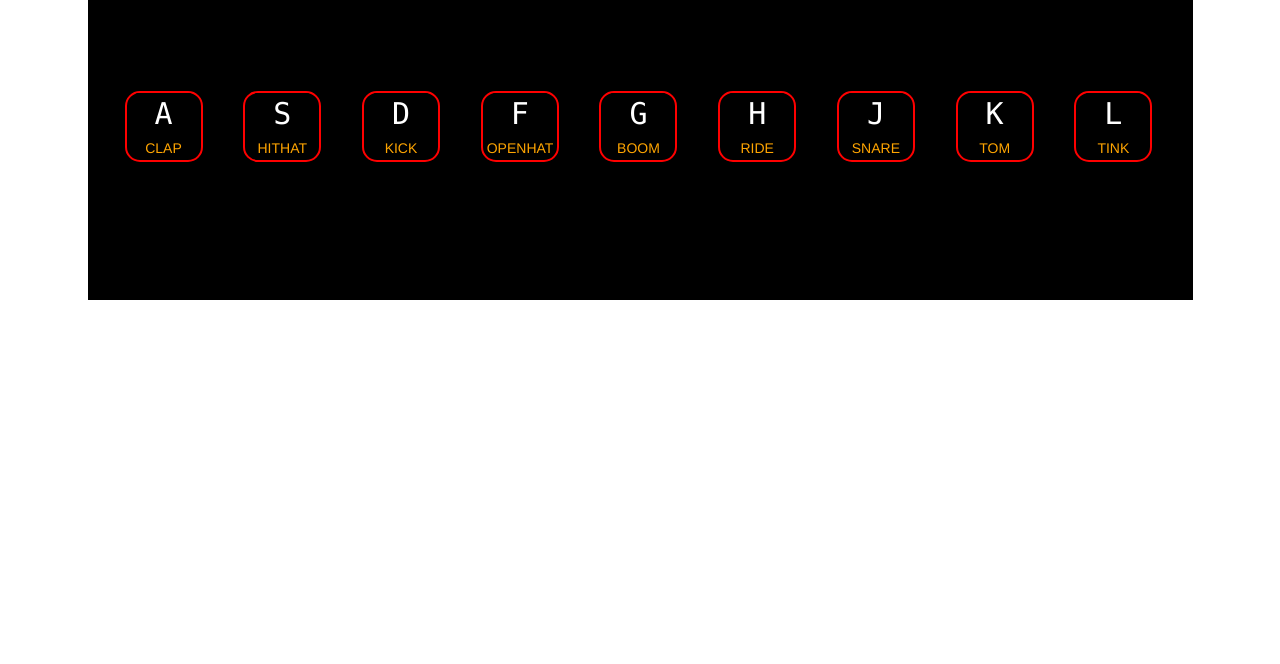
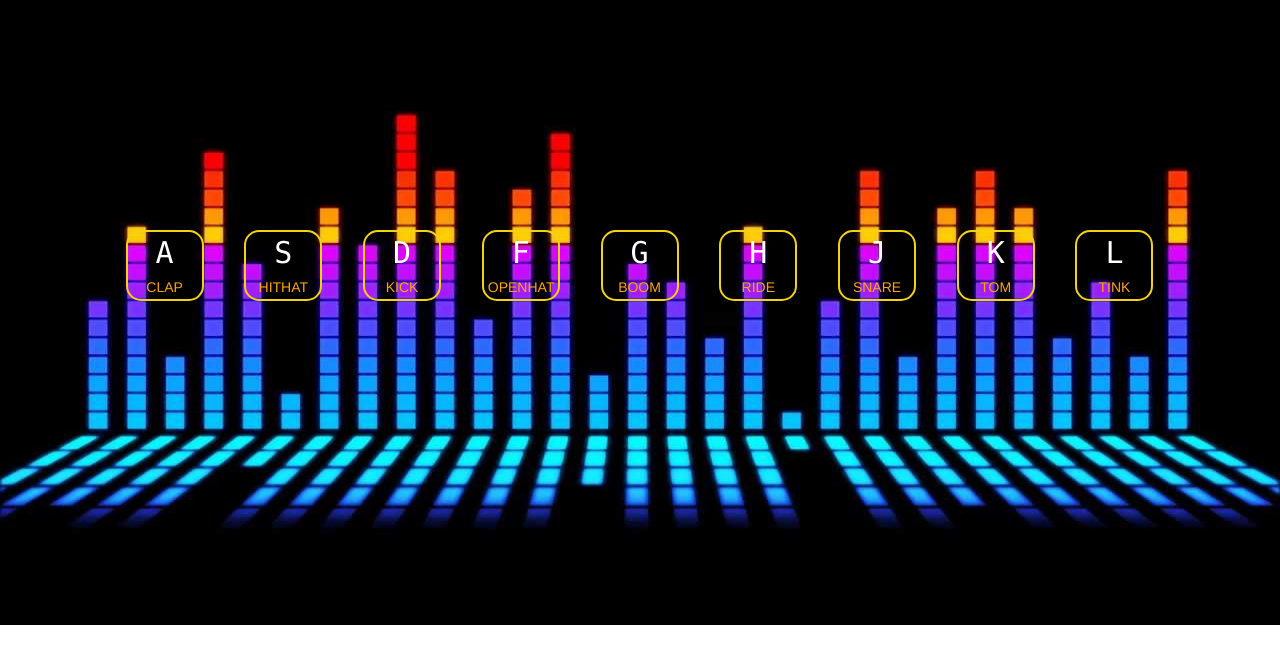
Before and after one commit to MinhMinhTu/30-day-JS, a plain HTML site: page 01_DUM_KIT/index.html in a window 1280 px wide. Drawn offline with nearby package versions, Linux system fonts and the light colour scheme.

Commit message:
three time

```diff
--- a/01_DUM_KIT/index.html
+++ b/01_DUM_KIT/index.html
@@ -11,6 +11,7 @@
 </head>
 
 <body>
+    <img src="./image/bg.jpg"/>
     <div class="keys">
         <div data-key="65" class="key">
             <kbd>A</kbd>
--- a/01_DUM_KIT/style.css
+++ b/01_DUM_KIT/style.css
@@ -2,7 +2,10 @@
     margin:0;
     padding:0
 }
-
+img {
+    width: 100%;
+    height: 625px;
+}
 span.sound {
     color: orange;
     font-size: 14px;
@@ -12,24 +15,25 @@ body{
 }
 .keys {
     width: 1105px;
-    border: 1px solid black;
     height: 300px;
     margin: 0 auto;
-    background-color: black;
+    position: absolute;
+    top: 140px;
+    left:7%;
 }
 
 kbd {
     padding: 3px 19px;
     font-size: 30px;
-    background-color: black;
     color: white;
     box-shadow: none;
     opacity: 3.5;
+    background-color: #3330;
 }
 
 .key {
     display: inline-block;
-    border: 2px solid red;
+    border: 2px solid #f2d30e;
     padding: 0px 4px;
     margin: 90px 0 0 36px;
     width: 78px;
@@ -40,7 +44,7 @@ kbd {
 }
 
 .playing {
-    text-shadow: 0px 4px 4px yellow;
-    box-shadow: 0px 0px 27px red;
+    text-shadow: 10px 10px 22px yellow;
+    box-shadow: 0px 0px 64px #f2d30e;
     transform: scale(1.5);
 }
```
Also changed, not shown: 01_DUM_KIT/image/bg.jpg (added).
